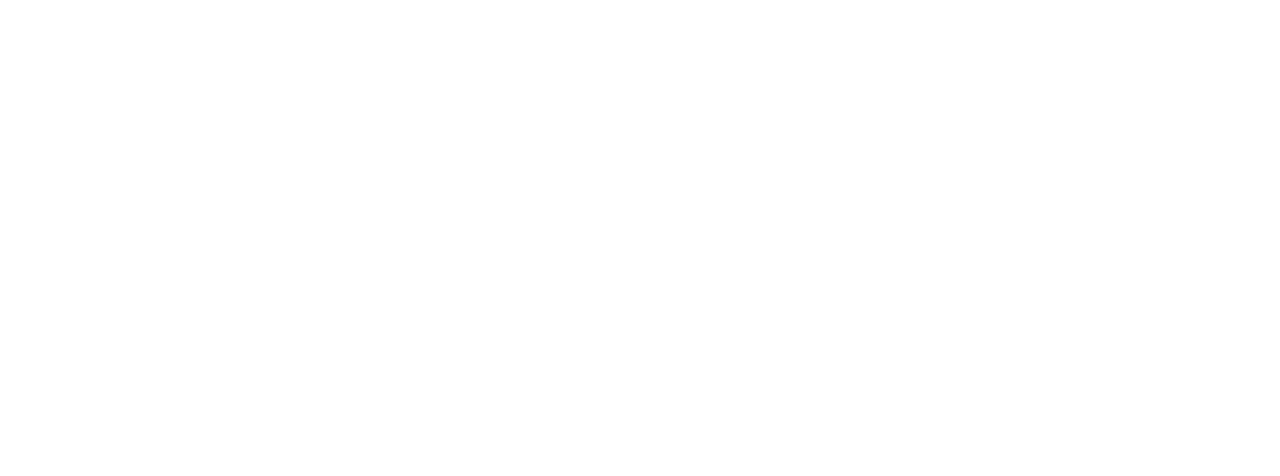
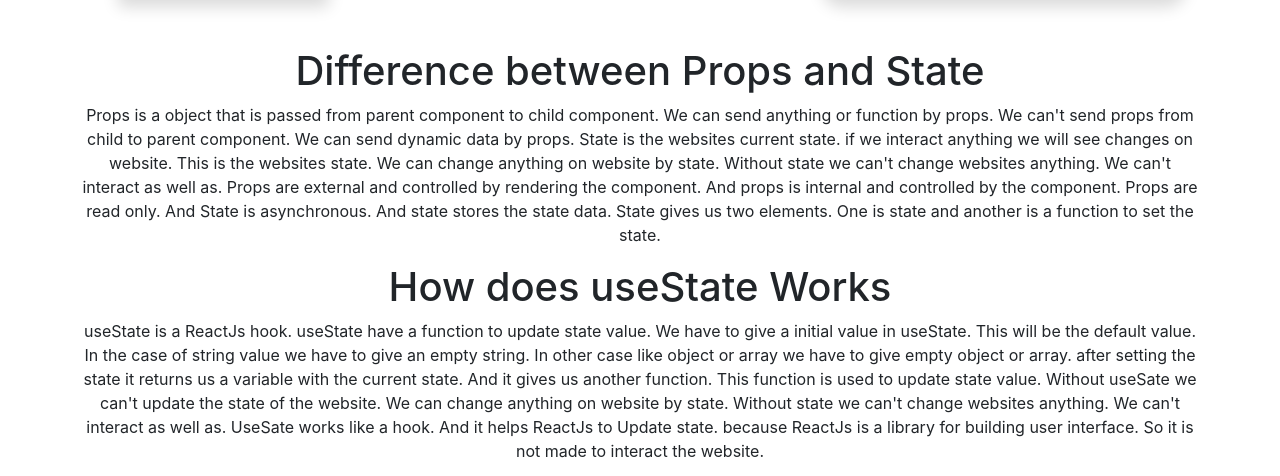
Before and after one commit to AshikurRahmanMunna/lucky-one, a React (Create React App) app: page / in a window 1280 px wide. Shown: the part 1453-1929 px from the top of the page. Before the commit the page ends 1452 px from the top, so only its background shows below. Built offline with nearby package versions, Linux system fonts and the light colour scheme.

Commit message:
Added question

```diff
--- a/src/App.js
+++ b/src/App.js
@@ -1,6 +1,6 @@
-import logo from './logo.svg';
 import './App.css';
 import Products from './components/Products/Products';
+import Questions from './components/Questions/Questions';
 
 function App() {
   return (
@@ -8,6 +8,7 @@
       <h1 className='py-3'>GetCars<span className='text-warning'>.com</span></h1>
       <h3>Choose 4 cars</h3>
       <Products></Products>
+      <Questions></Questions>
     </div>
   );
 }
--- /dev/null
+++ b/src/components/Questions/Questions.js
@@ -0,0 +1,20 @@
+import React from 'react';
+
+const Questions = () => {
+    return (
+        <div className='mt-5 container'>
+            <div>
+                <h1>Difference between Props and State</h1>
+                <p>Props is a object that is passed from parent component to child component. We can send anything or function by props. We can't send props from child to parent component. We can send dynamic data by props.
+                State is the websites current state. if we interact anything we will see changes on website. This is the websites state. We can change anything on website by state. Without state we can't change websites anything. We can't interact as well as. Props are external and controlled by rendering the component. And props is internal and controlled by the component. Props are read only. And State is asynchronous. And state stores the state data. State gives us two elements. One is state and another is a function to set the state.
+                </p>
+            </div>
+            <div>
+                <h1>How does useState Works</h1>
+                <p>useState is a ReactJs hook. useState have a function to update state value. We have to give a initial value in useState. This will be the default value. In the case of string value we have to give an empty string. In other case like object or array we have to give empty object or array. after setting the state it returns us a variable with the current state. And it gives us another function. This function is used to update state value. Without useSate we can't update the state of the website. We can change anything on website by state. Without state we can't change websites anything. We can't interact as well as. UseSate works like a hook. And it helps ReactJs to Update state. because ReactJs is a library for building user interface. So it is not made to interact the website.</p>
+            </div>
+        </div>
+    );
+};
+
+export default Questions;
```
